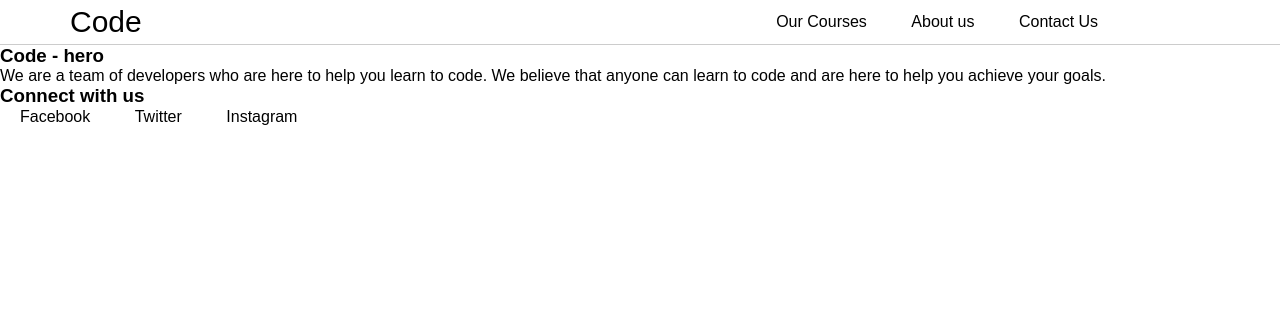
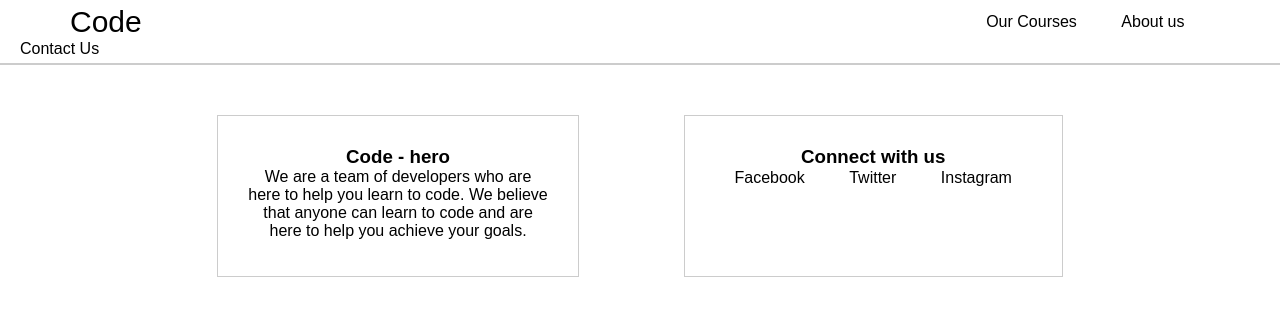
Before and after one commit to mariblan/display-property, a plain HTML site: page index.html in a window 1280 px wide. Drawn offline with Linux system fonts and the light colour scheme.

Commit message:
The instructions for the inline-block are on finishing step 2

```diff
--- a/styles.css
+++ b/styles.css
@@ -23,7 +23,7 @@ nav {
 }
 
 .nav-left {
-  padding-right: 540px;
+  padding-right: 750px;
 }
 
 span {
@@ -43,3 +43,36 @@ a {
 /* Navbar end */
 
 /* Footer  start*/
+footer {
+  background: #ffff;
+  border-top: 1px solid #cccccc;
+  text-align: center;
+}
+
+footer div {
+  display: inline-block;
+  border: 1px solid #cccccc;
+  padding: 30px;
+  margin: 50px;
+  vertical-align: middle;
+  height: 100px;
+  /* padding: 0 50px; */
+}
+
+footer h3 {
+  /* vertical-align: middle; */
+  /* padding: 0 20px; */
+  /* max-width: 300px; */
+}
+footer div p {
+  /* vertical-align: middle; */
+  /* padding: 0 20px; */
+  width: 300px;
+}
+
+footer div a {
+  /* vertical-align: middle; */
+  /* padding: 0 20px; */
+  text-decoration: none;
+  color: black;
+}
```
Also changed, not shown: inline-block-solution.css (added), 1 other file.
